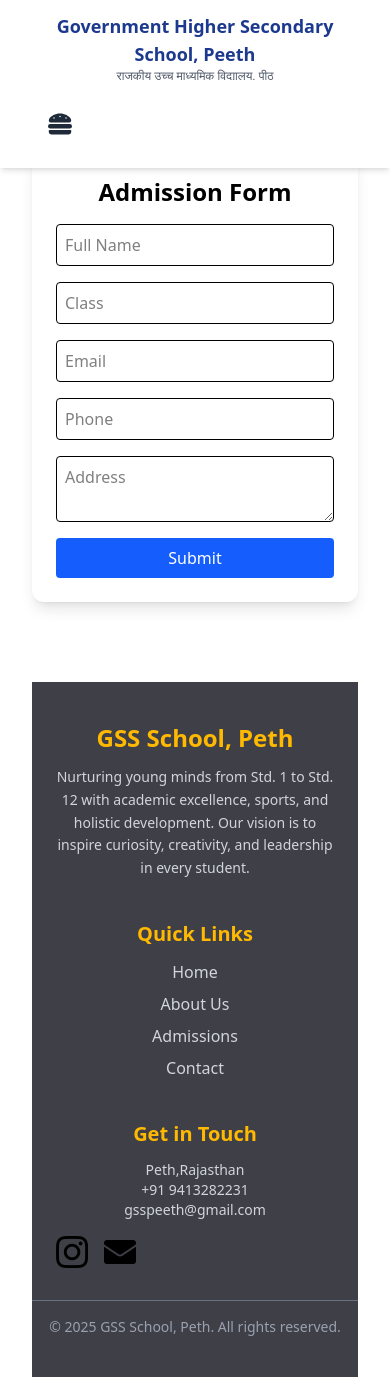
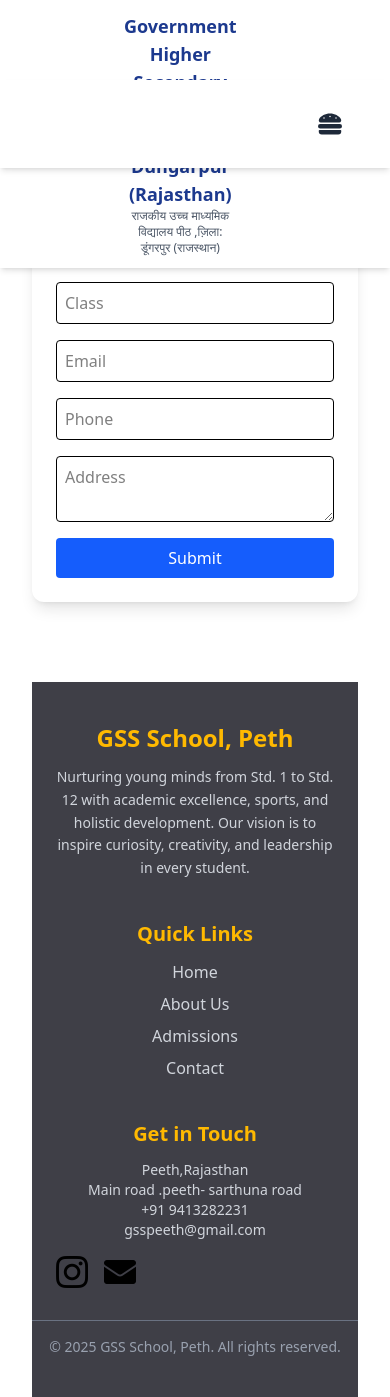
Before and after one commit to amitk2003/Rajasthan-government-school, a React (Vite) app in the folder frontend/: page /admissions in a window 390 px wide. Built offline with nearby package versions, Linux system fonts and the light colour scheme.

Commit message:
increase responsiveness

```diff
--- a/frontend/src/components/Footer/Footer.jsx
+++ b/frontend/src/components/Footer/Footer.jsx
@@ -35,7 +35,8 @@ export default function Footer() {
         {/* Contact + Socials */}
         <div>
           <h2 className="text-xl font-semibold text-amber-400 mb-3">Get in Touch</h2>
-          <p className="text-gray-300 text-sm"> Peth,Rajasthan </p>
+          <p className="text-gray-300 text-sm"> Peeth,Rajasthan </p>
+          <p className="text-gray-300 text-sm">Main road .peeth- sarthuna road </p>
           <p className="text-gray-300 text-sm">+91 9413282231</p>
           <p className="text-gray-300 text-sm"> gsspeeth@gmail.com</p>
 
--- a/frontend/src/components/Header.jsx
+++ b/frontend/src/components/Header.jsx
@@ -1,15 +1,17 @@
 import React from 'react'
 import { Link } from 'react-router-dom'
+import logo from '../assets/gallery/logo.jpg'
 const Header = () => {
   return (
     <div className='fixed top-0 left-0 w-full bg-white shadow-md z-50 px-6 py-3 flex items-center justify-between'>
        {/* Logo */}
-          <Link to="/" className="flex flex-col">
+        <img src={logo} alt="Logo" className="h-16 w-20 ml-5" />
+          <Link to="/" className="flex flex-col justify-between align-items: center mr-36">
             <h1 className="text-lg md:text-2xl font-bold text-blue-900">
-              Government Higher Secondary School, Peeth
+              Government Higher Secondary School, Peeth , Dist: Dungarpur (Rajasthan)
             </h1>
             <p className="text-xs md:text-sm text-gray-600">
-              राजकीय उच्च माध्यमिक विद्यालय, पीठ
+              राजकीय उच्च माध्यमिक विद्यालय पीठ ,ज़िला: डूंगरपुर  (राजस्थान)
             </p>
           </Link>
 
--- a/frontend/src/components/Navbar.jsx
+++ b/frontend/src/components/Navbar.jsx
@@ -32,10 +32,11 @@ export default function Navbar() {
   return (
     <>
       {/* Fixed Navbar */}
-      <nav className="fixed top-20 left-0 w-full bg-white shadow-md z-50 px-6 py-3 flex items-center justify-between">
-        <div className="max-w-screen-2xl mx-auto px-4 py-3 flex items-center justify-between w-full">
-          {/* Desktop Navigation */}
-          <div className="hidden md:flex items-center space-x-4 lg:space-x-6">
+      <nav className="fixed top-20 left-0 w-full bg-white shadow-md z-50 px-6 py-3">
+        <div className="max-w-screen-2xl mx-auto px-4 py-3 flex items-center w-full">
+
+          {/* Desktop Navigation (centered) */}
+          <div className="hidden md:flex items-center justify-center space-x-4 lg:space-x-6 flex-1">
             {navLinks.map((item, idx) => (
               <Link
                 key={idx}
@@ -65,10 +66,7 @@ export default function Navbar() {
                       key={idx}
                       to={prof.link}
                       className="block px-4 py-2 text-sm text-gray-700 hover:bg-yellow-100"
-                      onClick={() => {
-                        setProfessorDropdownOpen(false);
-                        setMobileNavOpen(false);
-                      }}
+                      onClick={handleLinkClick}
                     >
                       {prof.title}
                     </Link>
@@ -78,10 +76,10 @@ export default function Navbar() {
             </div>
           </div>
 
-          {/* Hamburger Menu Button */}
+          {/* Hamburger Menu Button (kept on right) */}
           <button
             onClick={() => setMobileNavOpen(!mobileNavOpen)}
-            className="md:hidden text-gray-800 text-2xl hover:text-pink-600 transition-colors duration-300 p-2"
+            className="md:hidden ml-auto text-gray-800 text-2xl hover:text-pink-600 transition-colors duration-300 p-2"
             aria-label="Toggle Menu"
           >
             {mobileNavOpen ? <FiX /> : <FaHamburger />}
@@ -97,7 +95,7 @@ export default function Navbar() {
               key={idx}
               to={item.link}
               onClick={handleLinkClick}
-              className="text-2xl text-gray-800 font-semibold hover:text-pink-600 transition-colors duration-300"
+              className="text-gray-800 hover:text-yellow-600 transition-all duration-300 font-medium text-lg whitespace-nowrap"
             >
               {item.title}
             </Link>
```
Also changed, not shown: frontend/src/assets/gallery/logo.jpg (added).
